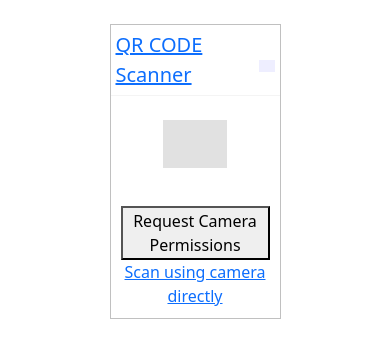
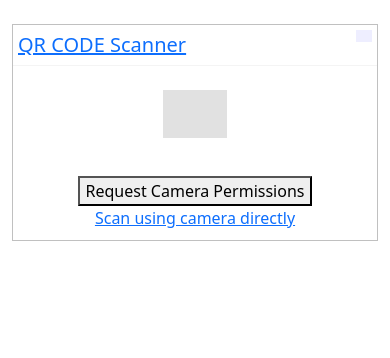
Before and after one commit to ravisedol/qrscanner, a plain HTML site: page index.html in a window 390 px wide. Drawn offline with nearby package versions, Linux system fonts and the light colour scheme; grey boxes are pictures that could not be loaded.

Commit message:
Update index.html

```diff
--- a/index.html
+++ b/index.html
@@ -17,7 +17,7 @@
     <div class="container pt-4">
 
         <div class="row justify-content-center">
-            <div class="col-sm-4 col-6 ">
+            <div class="col-sm-4 col-12">
                 <div id="qr-reader" style="max-width:500px"></div>
                 <div id="qr-reader-results"></div>
             </div>
```
